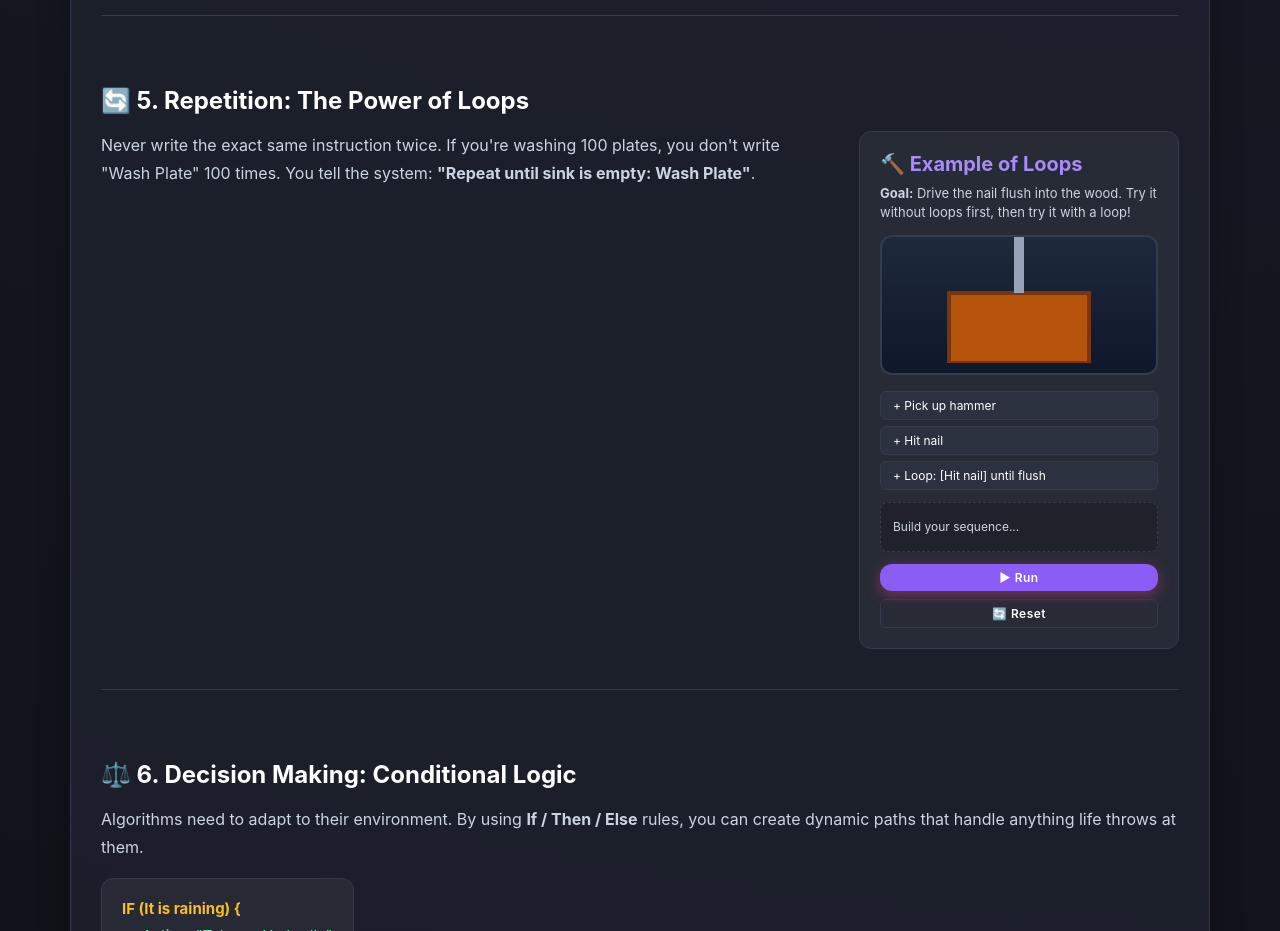
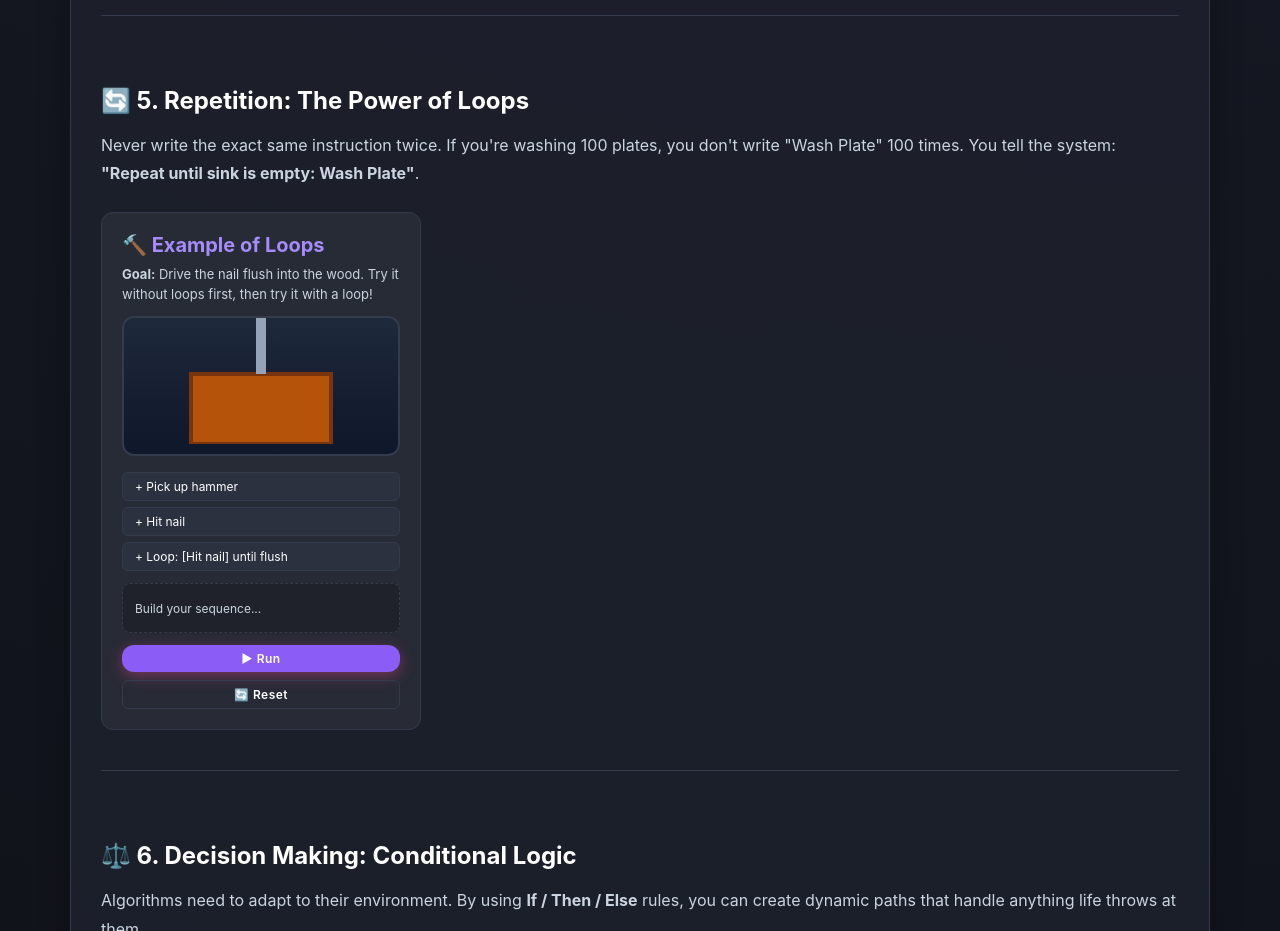
Before and after one commit to SPP-2005/AlgoThink1, a Next.js app: page /course/module-1 in a window 1280 px wide. Shown: the part 3000-3931 px from the top of the page. Built offline with nearby package versions, Linux system fonts and the light colour scheme.

Commit message:
feat: implement algorithm simulation module for sequence and hammer logic tasks

```diff
--- a/app/course/module-1/page.js
+++ b/app/course/module-1/page.js
@@ -540,16 +540,12 @@ export default function Module1() {
                 {/* 5. Repetition */}
                 <div style={{ marginBottom: '50px', paddingBottom: '40px', borderBottom: '1px solid var(--border)' }}>
                     <h2 style={{ fontSize: '26px', color: '#ffffff', marginBottom: '16px' }}>🔄 5. Repetition: The Power of Loops</h2>
+                    <p style={{ color: 'var(--text-muted)', lineHeight: '1.8', marginBottom: '24px', fontSize: '16px' }}>
+                        Never write the exact same instruction twice. If you're washing 100 plates, you don't write "Wash Plate" 100 times. You tell the system: <strong>"Repeat until sink is empty: Wash Plate"</strong>.
+                    </p>
 
-                    <div style={{ display: 'flex', flexWrap: 'wrap', gap: '30px' }}>
-                        <div style={{ flex: '1', minWidth: '280px' }}>
-                            <p style={{ color: 'var(--text-muted)', lineHeight: '1.8', marginBottom: '16px', fontSize: '16px' }}>
-                                Never write the exact same instruction twice. If you're washing 100 plates, you don't write "Wash Plate" 100 times. You tell the system: <strong>"Repeat until sink is empty: Wash Plate"</strong>.
-                            </p>
-                        </div>
-
-                        {/* Hammer Game */}
-                        <div style={{ flex: '0 0 320px', background: 'rgba(255,255,255,0.05)', padding: '20px', borderRadius: '12px', border: '1px solid var(--border)' }}>
+                    {/* Hammer Game */}
+                    <div style={{ width: '320px', background: 'rgba(255,255,255,0.05)', padding: '20px', borderRadius: '12px', border: '1px solid var(--border)' }}>
                             <h3 style={{ fontSize: '18px', color: '#a78bfa', marginBottom: '8px' }}>🔨 Example of Loops</h3>
                             <p style={{ color: 'var(--text-muted)', fontSize: '13px', marginBottom: '12px', lineHeight: '1.5' }}>
                                 <strong>Goal:</strong> Drive the nail flush into the wood. Try it without loops first, then try it with a loop!
@@ -606,7 +602,6 @@ export default function Module1() {
                             </div>
                             {hammerMessage && <div style={{ marginTop: '10px', fontSize: '12px', color: hammerStatus === 'error' ? '#f87171' : hammerStatus === 'success' ? '#34d399' : '#fbbf24', fontWeight: 'bold' }}>{hammerMessage}</div>}
                         </div>
-                    </div>
                 </div>
 
                 {/* 6. Decision Making */}
```
